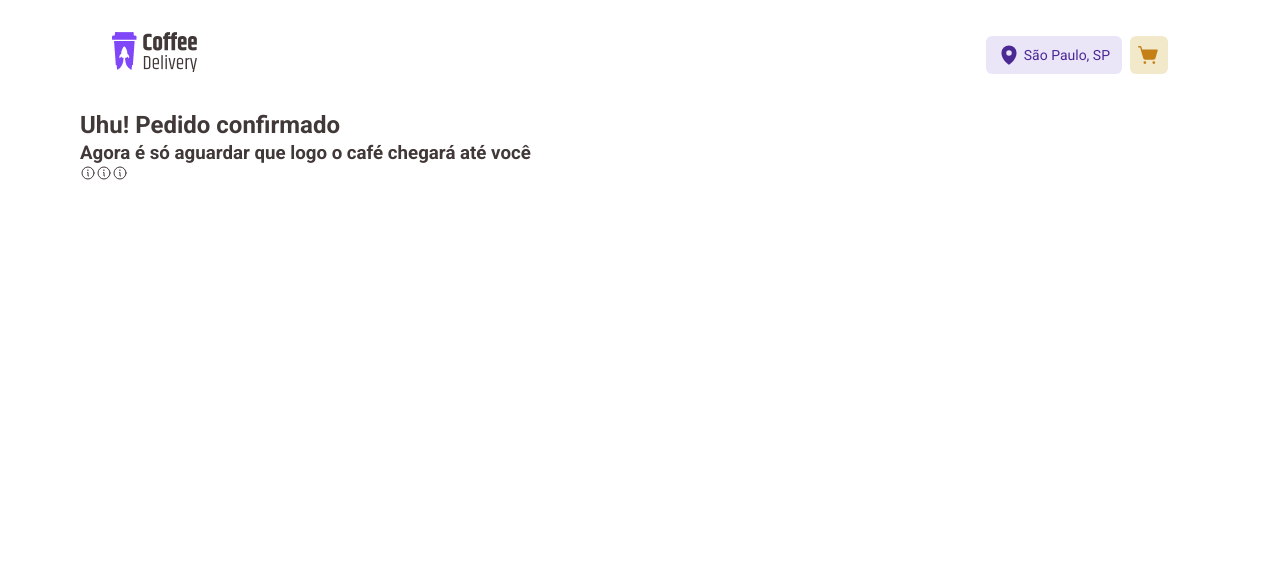
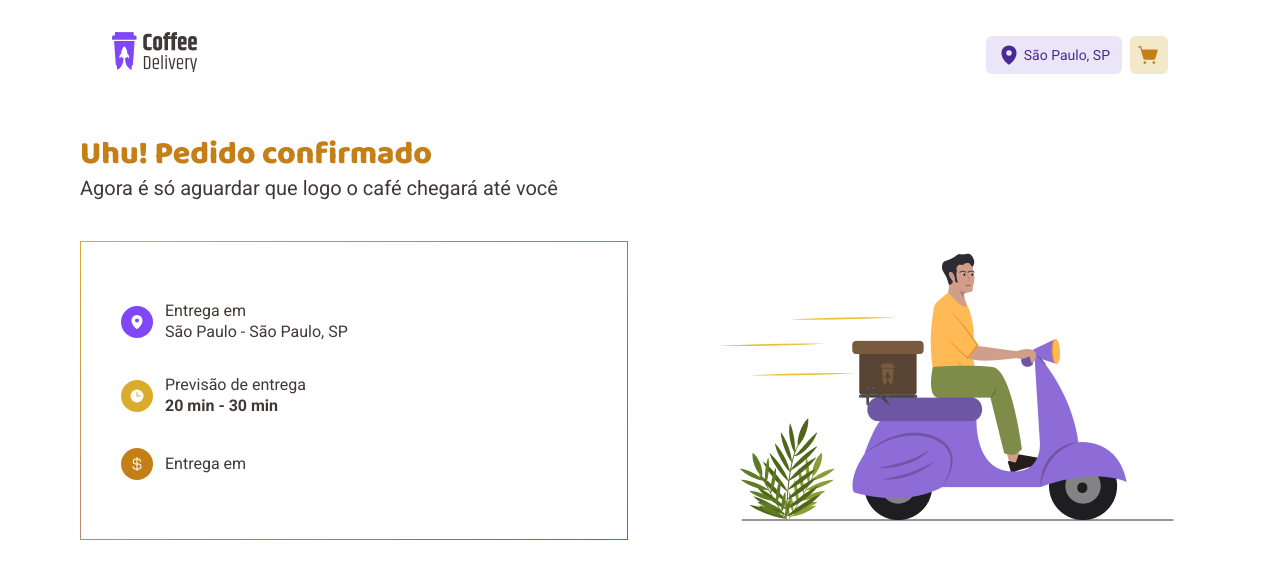
Before and after one commit to JupiterCoffeee/ignite-desafio-cafeshop, a React (Vite) app: page /delivery in a window 1280 px wide. Shown: the top 578 px of the page. Built offline with nearby package versions, Linux system fonts and the light colour scheme.

Commit message:
Delivery Page Structure and Style Done

```diff
--- a/src/pages/Delivery/index.tsx
+++ b/src/pages/Delivery/index.tsx
@@ -1,10 +1,14 @@
-import { Info, MapPin } from "phosphor-react";
+import { Clock, CurrencyDollar, MapPin } from "phosphor-react";
 import
 {
     DeliveryContainer,
+    DeliveryInfoBoxDiv,
     DeliveryInfoDiv,
-    DeliveryTitleDiv
+    DeliveryTitleDiv,
+    Info
 } from "./style";
+
+import Illustration from '../../assets/Illustration.png'
 
 export function Delivery() {
     return (
@@ -14,28 +18,31 @@ export function Delivery() {
                 <h3>Agora é só aguardar que logo o café chegará até você</h3>
             </DeliveryTitleDiv>
             <DeliveryInfoDiv>
-                <div>
-                    <Info>
+                <DeliveryInfoBoxDiv>
+                    <Info backgroundColor="purple">
                         <span><MapPin weight="fill"/></span>
                         <div>
                             <p>Entrega em <strong></strong></p>
                             <p>São Paulo - São Paulo, SP</p>
                         </div>
                     </Info>
-                    <Info>
-                        <span><MapPin weight="fill"/></span>
+                    <Info backgroundColor="lightYellow">
+                        <span><Clock weight="fill"/></span>
                         <div>
                             <p>Previsão de entrega</p>
                             <strong>20 min - 30 min</strong>
                         </div>
                     </Info>
-                    <Info>
-                        <span><MapPin weight="fill"/></span>
+                    <Info backgroundColor="darkYellow">
+                        <span><CurrencyDollar weight="fill"/></span>
                         <div>
                             <p>Entrega em</p>
                             <strong></strong>
                         </div>
                     </Info>
+                </DeliveryInfoBoxDiv>
+                <div>
+                    <img src={Illustration} alt="Delivery guy riding a purple motorcycle"/>
                 </div>
             </DeliveryInfoDiv>
         </DeliveryContainer>
--- a/src/pages/Delivery/style.ts
+++ b/src/pages/Delivery/style.ts
@@ -1,17 +1,70 @@
 import styled from "styled-components";
 
 export const DeliveryContainer = styled.div`
-
+    padding: 1.5rem 0;
+    display: flex;
+    flex-direction: column;
+    gap: 2.5rem;
 `;
 
 export const DeliveryTitleDiv = styled.div`
+    h2 {
+        font: ${props => props.theme.font['title-l']};
+        color: ${props => props.theme.color['yellow-700']}
+    }
 
+    h3 {
+        font: ${props => props.theme.font['text-l']};
+        color: ${props => props.theme.color['gray-800']}
+    }
 `;
 
 export const DeliveryInfoDiv = styled.div`
-
+    display: flex;
+    justify-content: space-between;
+    gap: 5rem;
 `;
 
-export const Info = styled.div`
+export const DeliveryInfoBoxDiv = styled.div`
+    width: 100%;
+    display: flex;
+    justify-content: center;
+    flex-direction: column;
+    gap: 2rem;
+    padding: 2.5rem;
 
+    border-width: 1px;
+    border-style: solid;
+    border-image: linear-gradient(-45deg, #8047F8, #DBAC2C);
+    border-image-slice: 1;
 `;
+
+const BACKGROUND_COLORS = {
+    darkYellow: 'yellow-700',
+    lightYellow: 'yellow-500',
+    purple: 'purple-500',
+} as const
+
+interface BackgroundProps {
+    backgroundColor: keyof typeof BACKGROUND_COLORS
+}
+
+export const Info = styled.div<BackgroundProps>`
+    display: flex;
+    align-items: center;
+    gap: 0.75rem;
+
+    span {
+        display: flex;
+        padding: 0.5rem;
+        justify-content: center;
+        align-items: center;
+        gap: 0.5rem;
+        border-radius: 100%;
+        background-color: ${(props) => props.theme.color[BACKGROUND_COLORS[props.backgroundColor]]};
+
+        svg {
+            color: ${(props) => props.theme.color.white}
+        }
+    }
+`;
```
Also changed, not shown: src/assets/Illustration.png (added).
